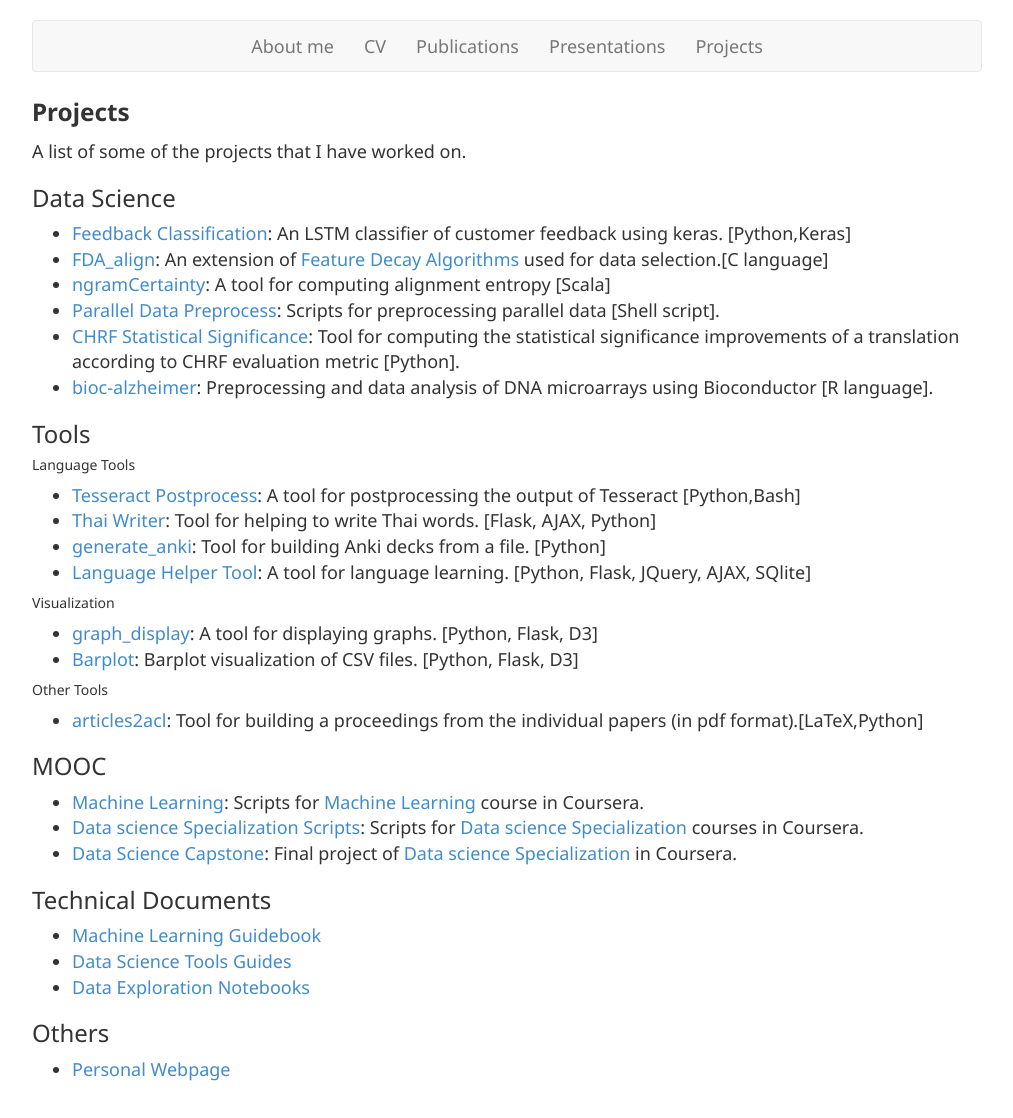
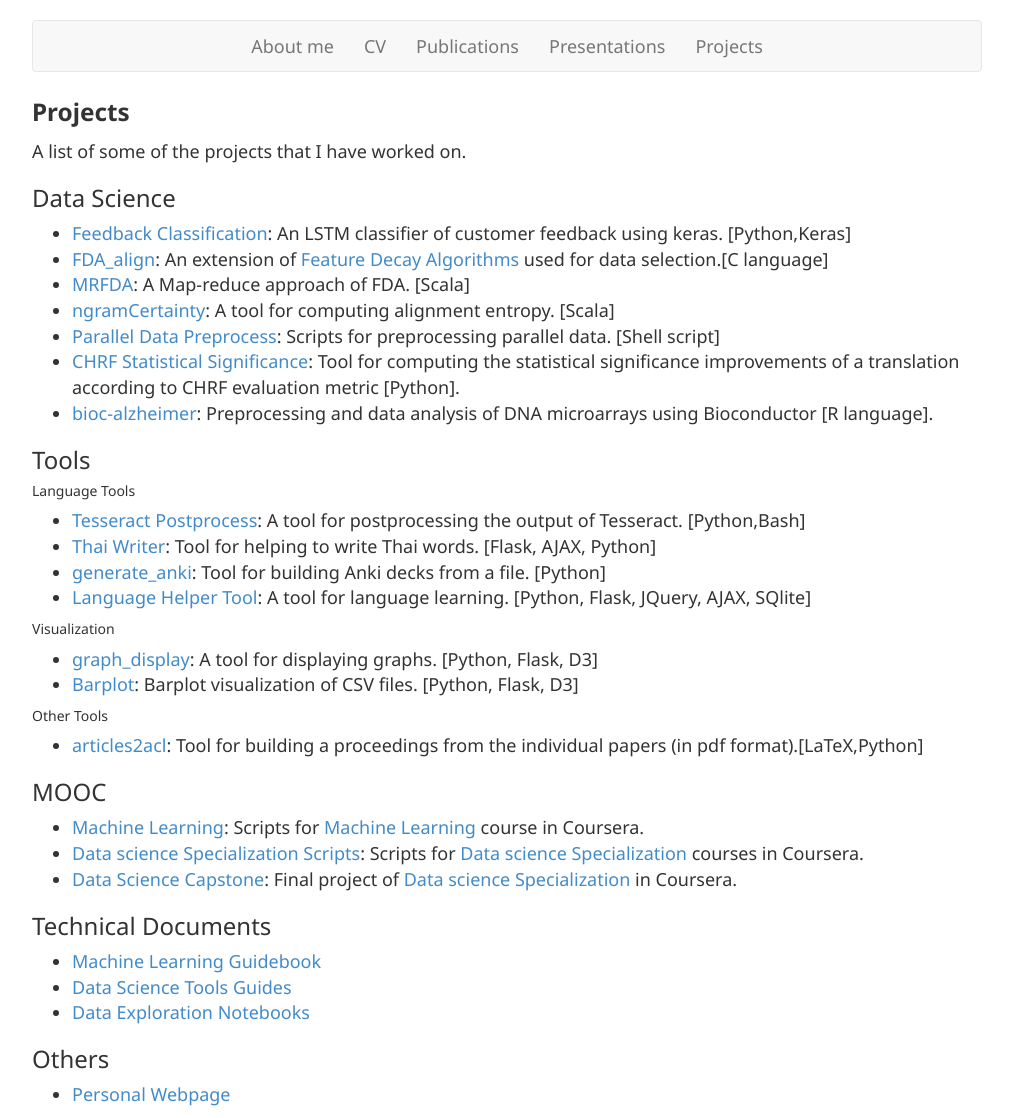
Before and after one commit to alberto-poncelas/alberto-poncelas.github.io, a Jekyll site: the page built from projects.md, in a window 1280 px wide. Shown: the whole page, without its empty margins (133-1146 px from the left). Built offline with Jekyll 4.4.1, drawn with Linux system fonts in a browser that asks for light colours; nearby versions of some CDN libraries; before the commit the page ends 1092 px from its top, so only the background shows below that.

```diff
--- a/projects.md
+++ b/projects.md
@@ -10,15 +10,16 @@ A list of some of the projects that I have worked on.
 ### Data Science
 * [Feedback Classification](https://github.com/alberto-poncelas/feedback_classification): An LSTM classifier of customer feedback using keras. [Python,Keras]
 * [FDA_align](https://github.com/alberto-poncelas/FDA_alignEntr): An extension of [Feature Decay Algorithms](https://github.com/bicici/FDA) used for data selection.[C language]
-* [ngramCertainty](https://github.com/alberto-poncelas/ngramCertainty): A tool for computing alignment entropy [Scala]
-* [Parallel Data Preprocess](https://github.com/alberto-poncelas/Parallel_Data_Preprocess): Scripts for preprocessing parallel data [Shell script].
+* [MRFDA](https://github.com/alberto-poncelas/MRFDA): A Map-reduce approach of FDA. [Scala]
+* [ngramCertainty](https://github.com/alberto-poncelas/ngramCertainty): A tool for computing alignment entropy. [Scala]
+* [Parallel Data Preprocess](https://github.com/alberto-poncelas/Parallel_Data_Preprocess): Scripts for preprocessing parallel data. [Shell script]
 * [CHRF Statistical Significance](https://github.com/alberto-poncelas/CHRF_stat_signif): Tool for computing the statistical significance improvements of a translation according to CHRF evaluation metric [Python].
 * [bioc-alzheimer](https://github.com/alberto-poncelas/bioc-alzheimer): Preprocessing and data analysis of DNA microarrays using Bioconductor [R language].
 
 ### Tools
 
 ##### Language Tools
-* [Tesseract Postprocess](https://github.com/alberto-poncelas/tesseract_postprocess): A tool for postprocessing the output of Tesseract [Python,Bash]
+* [Tesseract Postprocess](https://github.com/alberto-poncelas/tesseract_postprocess): A tool for postprocessing the output of Tesseract. [Python,Bash]
 * [Thai Writer](https://github.com/alberto-poncelas/thai_writer): Tool for helping to write Thai words. [Flask, AJAX, Python]
 * [generate_anki](https://github.com/alberto-poncelas/generate_anki): Tool for building Anki decks from a file. [Python]
 * [Language Helper Tool](https://github.com/alberto-poncelas/language_helper_tool): A tool for language learning. [Python, Flask, JQuery, AJAX, SQlite]
```
Also changed, not shown: files/references.bib (+7 -0 lines).
